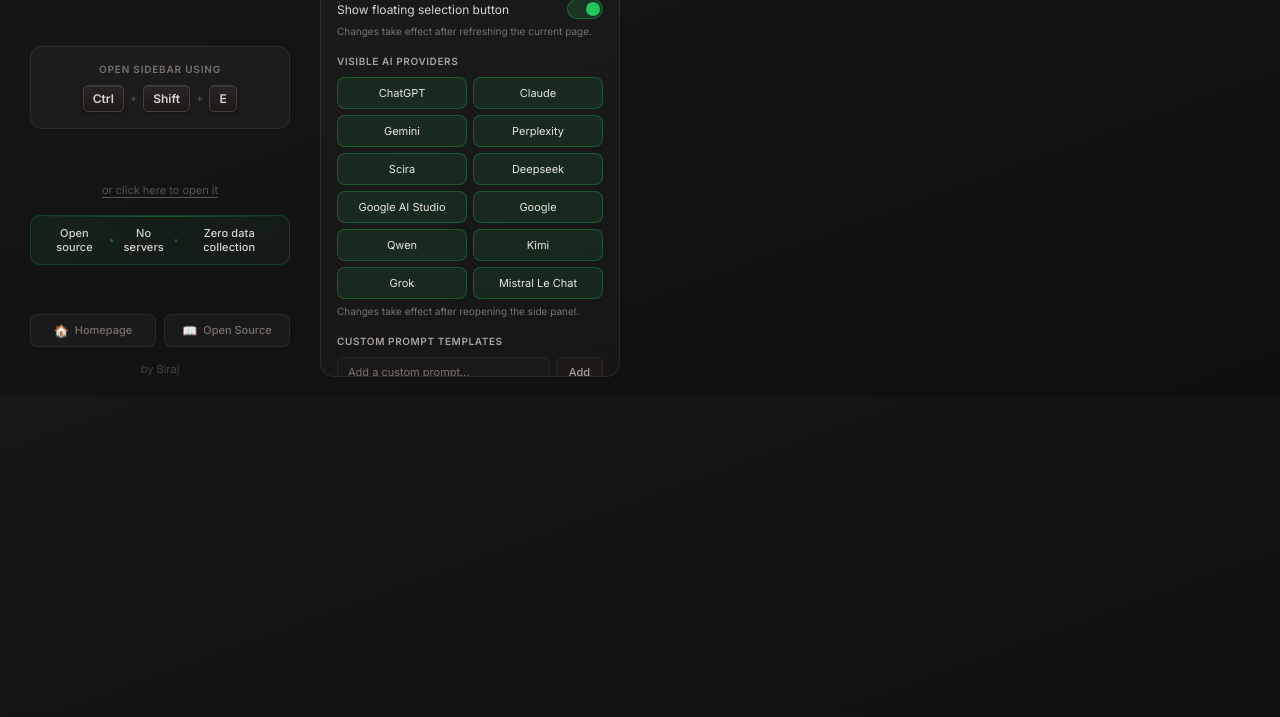
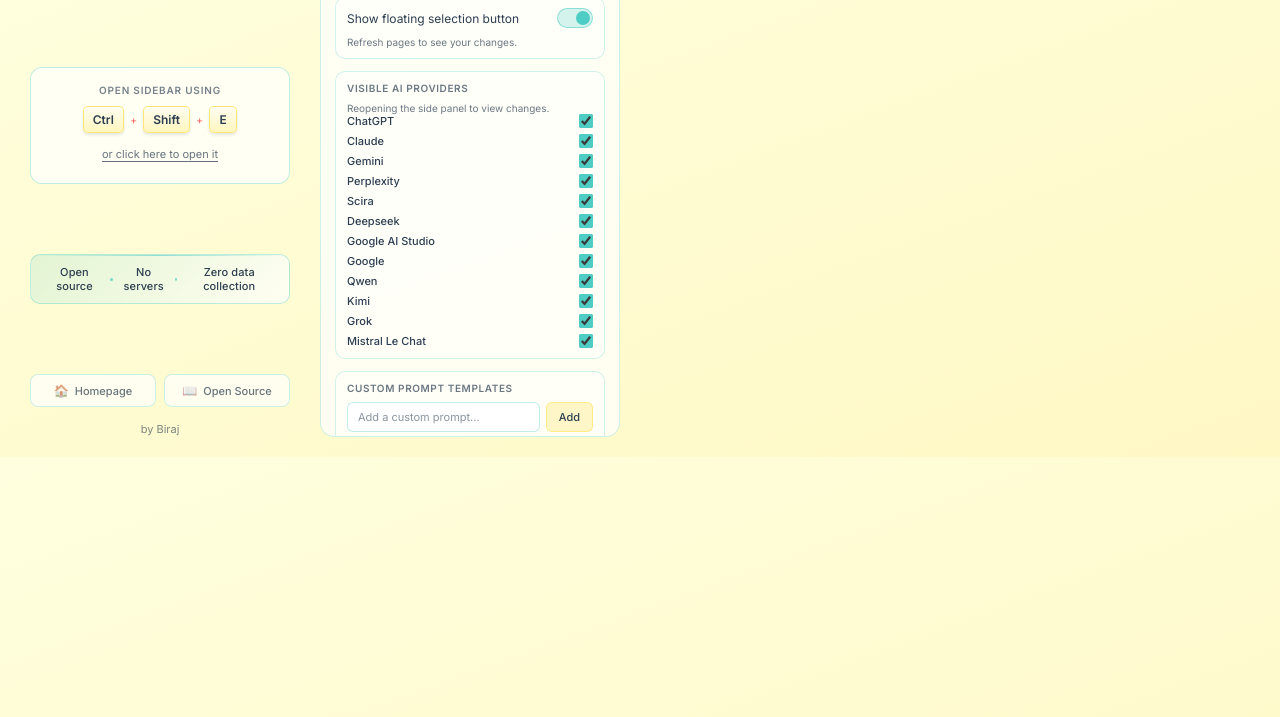
Before and after one commit to biraj21/ask-my-ai, a website built with Vite: page popup.html in a window 1280 px wide. Shown: the part 83-800 px from the top of the page. Built offline with nearby package versions, Linux system fonts and the light colour scheme; some packages are replaced by stand-ins of ours; no server answers.

Commit message:
v0.0.10: selection btn timeout & popup improvement

```diff
--- a/package.json
+++ b/package.json
@@ -1,7 +1,7 @@
 {
   "name": "ask-my-ai",
   "private": true,
-  "version": "0.0.9",
+  "version": "0.0.10",
   "type": "module",
   "scripts": {
     "dev": "vite",
--- a/popup.html
+++ b/popup.html
@@ -9,6 +9,15 @@
     <link rel="preconnect" href="https://fonts.gstatic.com" crossorigin />
     <link href="https://fonts.googleapis.com/css2?family=Inter:wght@400;500;600;700&display=swap" rel="stylesheet" />
     <style>
+      :root {
+        --primary-color: #ff6b6b;
+        --secondary-color: #4ecdc4;
+        --text-color: #2c3e50;
+        --background-color: #ffffdf;
+        --sun-color: #ffe66d;
+        --cloud-color: #ffffff;
+      }
+
       * {
         margin: 0;
         padding: 0;
@@ -17,9 +26,9 @@
 
       body {
         width: 640px;
-        height: 480px;
-        background: linear-gradient(160deg, #171717 0%, #0f0f0f 100%);
-        color: #e7e5e4;
+        height: 540px;
+        background: linear-gradient(160deg, var(--background-color) 0%, #fff8c5 100%);
+        color: var(--text-color);
         font-family:
           "Inter",
           -apple-system,
@@ -39,11 +48,11 @@
         background: transparent;
       }
       ::-webkit-scrollbar-thumb {
-        background: rgba(255, 255, 255, 0.1);
+        background: rgba(44, 62, 80, 0.18);
         border-radius: 4px;
       }
       ::-webkit-scrollbar-thumb:hover {
-        background: rgba(255, 255, 255, 0.2);
+        background: rgba(44, 62, 80, 0.28);
       }
 
       .main-layout {
@@ -72,24 +81,24 @@
         font-size: 24px;
         font-weight: 700;
         letter-spacing: -0.6px;
-        color: #fafaf9;
+        color: var(--text-color);
         margin-bottom: 4px;
       }
 
       .left-panel__subtitle {
         font-size: 12px;
-        color: #78716c;
+        color: rgba(44, 62, 80, 0.72);
         font-weight: 400;
       }
 
       .left-panel__subtitle u {
-        text-decoration-color: #57534e;
+        text-decoration-color: var(--primary-color);
       }
 
       /* Shortcut Display */
       .left-panel__shortcut-info {
-        background: rgba(255, 255, 255, 0.03);
-        border: 1px solid rgba(255, 255, 255, 0.07);
+        background: rgba(255, 255, 255, 0.7);
+        border: 1px solid rgba(78, 205, 196, 0.35);
         border-radius: 12px;
         padding: 16px 20px;
         text-align: center;
@@ -101,7 +110,7 @@
 
       .left-panel__shortcut-description {
         font-size: 10px;
-        color: #78716c;
+        color: rgba(44, 62, 80, 0.65);
         margin-bottom: 10px;
         text-transform: uppercase;
         letter-spacing: 0.8px;
@@ -115,30 +124,30 @@
       }
 
       .left-panel__shortcut-keys kbd {
-        background: linear-gradient(180deg, #292524 0%, #1c1917 100%);
+        background: linear-gradient(180deg, #fffdf0 0%, #fff6bf 100%);
         padding: 5px 9px;
         border-radius: 5px;
-        border: 1px solid #44403c;
+        border: 1px solid rgba(255, 230, 109, 0.9);
         font-family: inherit;
         font-size: 12px;
         font-weight: 600;
         box-shadow:
-          0 2px 3px rgba(0, 0, 0, 0.3),
-          inset 0 1px 0 rgba(255, 255, 255, 0.06);
-        color: #d6d3d1;
+          0 2px 3px rgba(44, 62, 80, 0.12),
+          inset 0 1px 0 rgba(255, 255, 255, 0.8);
+        color: var(--text-color);
         min-width: 28px;
         text-align: center;
       }
 
       .left-panel__shortcut-keys span {
-        color: #57534e;
+        color: var(--primary-color);
         font-size: 11px;
       }
 
       /* Shortcut Warning */
       .left-panel__shortcut-warning {
-        background: rgba(239, 68, 68, 0.06);
-        border: 1px solid rgba(239, 68, 68, 0.2);
+        background: rgba(255, 107, 107, 0.1);
+        border: 1px solid rgba(255, 107, 107, 0.35);
         border-radius: 12px;
         padding: 14px 16px;
         text-align: center;
@@ -156,31 +165,31 @@
       .left-panel__warning-title {
         font-size: 12px;
         font-weight: 600;
-        color: #ef4444;
+        color: var(--primary-color);
         margin-bottom: 4px;
       }
 
       .left-panel__warning-description {
-        color: #a8a29e;
+        color: rgba(44, 62, 80, 0.82);
         font-size: 11px;
         line-height: 1.4;
         margin-bottom: 10px;
       }
 
       .left-panel__warning-description strong {
-        color: #ef4444;
+        color: var(--primary-color);
         font-weight: 600;
       }
 
       .left-panel__warning-description kbd {
-        background: linear-gradient(180deg, #292524 0%, #1c1917 100%);
+        background: linear-gradient(180deg, #fffdf0 0%, #fff6bf 100%);
         padding: 2px 5px;
         border-radius: 3px;
-        border: 1px solid #44403c;
+        border: 1px solid rgba(255, 230, 109, 0.9);
         font-family: inherit;
         font-size: 10px;
-        color: #d6d3d1;
-        box-shadow: 0 1px 2px rgba(0, 0, 0, 0.3);
+        color: var(--text-color);
+        box-shadow: 0 1px 2px rgba(44, 62, 80, 0.12);
       }
 
       #warning-shortcut {
@@ -188,9 +197,9 @@
       }
 
       .left-panel__warning-btn {
-        background: rgba(239, 68, 68, 0.12);
-        color: #ef4444;
-        border: 1px solid rgba(239, 68, 68, 0.25);
+        background: rgba(255, 107, 107, 0.2);
+        color: var(--primary-color);
+        border: 1px solid rgba(255, 107, 107, 0.38);
         padding: 6px 14px;
         border-radius: 6px;
         cursor: pointer;
@@ -201,14 +210,15 @@
       }
 
       .left-panel__warning-btn:hover {
-        background: rgba(239, 68, 68, 0.2);
+        background: rgba(255, 107, 107, 0.3);
       }
 
       /* Open Button */
       .left-panel__open-btn {
         background: none;
         border: none;
-        color: #57534e;
+        color: rgba(44, 62, 80, 0.72);
+        margin-top: 8px;
         font-size: 11px;
         cursor: pointer;
         text-decoration: underline;
@@ -219,13 +229,13 @@
       }
 
       .left-panel__open-btn:hover {
-        color: #a8a29e;
+        color: var(--primary-color);
       }
 
       /* Privacy Notice */
       .left-panel__privacy-notice {
-        background: linear-gradient(135deg, rgba(34, 197, 94, 0.08) 0%, rgba(45, 212, 110, 0.04) 100%);
-        border: 1px solid rgba(34, 197, 94, 0.2);
+        background: linear-gradient(135deg, rgba(78, 205, 196, 0.16) 0%, rgba(255, 255, 255, 0.72) 100%);
+        border: 1px solid rgba(78, 205, 196, 0.35);
         border-radius: 10px;
         padding: 10px 14px;
         text-align: center;
@@ -243,13 +253,13 @@
         left: 0;
         right: 0;
         height: 1px;
-        background: linear-gradient(90deg, transparent, rgba(34, 197, 94, 0.4), transparent);
+        background: linear-gradient(90deg, transparent, rgba(78, 205, 196, 0.6), transparent);
       }
 
       .left-panel__privacy-text {
         font-size: 11px;
         font-weight: 500;
-        color: #d6d3d1;
+        color: var(--text-color);
         display: flex;
         align-items: center;
         justify-content: center;
@@ -260,7 +270,7 @@
       .left-panel__privacy-text .dot {
         width: 3px;
         height: 3px;
-        background: rgba(34, 197, 94, 0.4);
+        background: rgba(78, 205, 196, 0.7);
         border-radius: 50%;
         display: inline-block;
       }
@@ -285,7 +295,7 @@
 
       .left-panel__link-btn {
         flex: 1;
-        color: #78716c;
+        color: rgba(44, 62, 80, 0.72);
         text-decoration: none;
         font-size: 11px;
         font-weight: 500;
@@ -296,15 +306,15 @@
         gap: 6px;
         padding: 8px;
         border-radius: 8px;
-        background: rgba(255, 255, 255, 0.03);
-        border: 1px solid rgba(255, 255, 255, 0.07);
+        background: rgba(255, 255, 255, 0.66);
+        border: 1px solid rgba(78, 205, 196, 0.28);
         transition: all 0.15s ease;
       }
 
       .left-panel__link-btn:hover {
-        color: #d6d3d1;
-        background: rgba(255, 255, 255, 0.06);
-        border-color: rgba(255, 255, 255, 0.12);
+        color: var(--text-color);
+        background: rgba(255, 255, 255, 0.9);
+        border-color: rgba(78, 205, 196, 0.45);
       }
 
       .left-panel__link-icon {
@@ -316,7 +326,7 @@
       }
 
       .left-panel__credits-link {
-        color: #44403c;
+        color: rgba(44, 62, 80, 0.62);
         text-decoration: none;
         font-size: 11px;
         font-weight: 400;
@@ -324,7 +334,7 @@
       }
 
       .left-panel__credits-link:hover {
-        color: #78716c;
+        color: var(--primary-color);
       }
 
       /* ── Right Panel ── */
@@ -338,8 +348,8 @@
       .settings-section {
         flex: 1;
         border-radius: 14px;
-        background: rgba(255, 255, 255, 0.025);
-        border: 1px solid rgba(255, 255, 255, 0.07);
+        background: rgba(255, 255, 255, 0.7);
+        border: 1px solid rgba(78, 205, 196, 0.28);
         display: flex;
         flex-direction: column;
         overflow: hidden;
@@ -347,35 +357,41 @@
 
       .settings-header {
         padding: 14px 16px;
-        border-bottom: 1px solid rgba(255, 255, 255, 0.07);
+        border-bottom: 1px solid rgba(78, 205, 196, 0.28);
         flex-shrink: 0;
       }
 
       .settings-title {
         font-size: 13px;
         font-weight: 600;
-        color: #e7e5e4;
+        color: var(--text-color);
       }
 
       .settings-content {
         flex: 1;
         display: flex;
         flex-direction: column;
-        gap: 18px;
+        gap: 12px;
         overflow-y: auto;
-        padding: 16px;
+        padding: 14px;
         min-height: 0;
       }
 
       /* Toggle */
+      .setting-group {
+        background: rgba(255, 255, 255, 0.52);
+        border: 1px solid rgba(78, 205, 196, 0.26);
+        border-radius: 10px;
+        padding: 10px 11px;
+      }
 
       .setting-group-label {
         font-size: 10px;
         text-transform: uppercase;
         letter-spacing: 0.6px;
-        color: #a8a29e;
+        color: rgba(44, 62, 80, 0.7);
         font-weight: 600;
-        margin-bottom: 10px;
+        margin-bottom: 8px;
       }
 
       .toggle-row {
@@ -388,7 +404,7 @@
 
       .toggle-row__text {
         font-size: 12px;
-        color: #d6d3d1;
+        color: var(--text-color);
       }
 
       .toggle-row input[type="checkbox"] {
@@ -409,9 +425,9 @@
       .toggle-track {
         position: absolute;
         inset: 0;
-        background: #292524;
+        background: rgba(44, 62, 80, 0.18);
         border-radius: 10px;
-        border: 1px solid #44403c;
+        border: 1px solid rgba(44, 62, 80, 0.24);
         transition: all 0.2s;
       }
 
@@ -422,63 +438,64 @@
         left: 2px;
         width: 14px;
         height: 14px;
-        background: #78716c;
+        background: rgba(44, 62, 80, 0.62);
         border-radius: 50%;
         transition: all 0.2s;
       }
 
       .toggle-row input:checked ~ .toggle-switch .toggle-track {
-        background: rgba(34, 197, 94, 0.15);
-        border-color: rgba(34, 197, 94, 0.35);
+        background: rgba(78, 205, 196, 0.24);
+        border-color: rgba(78, 205, 196, 0.55);
       }
 
       .toggle-row input:checked ~ .toggle-switch .toggle-track::before {
         transform: translateX(16px);
-        background: #22c55e;
+        background: var(--secondary-color);
       }
 
       .settings-hint {
         font-size: 10px;
-        color: #78716c;
-        margin-top: 6px;
+        color: rgba(44, 62, 80, 0.7);
+        margin-top: 8px;
       }
 
       /* AI Providers */
 
       .ai-list {
-        display: grid;
-        grid-template-columns: repeat(2, 1fr);
+        display: flex;
+        flex-direction: column;
         gap: 6px;
       }
 
       .ai-item {
         display: flex;
         align-items: center;
-        justify-content: center;
-        gap: 0;
+        justify-content: space-between;
+        gap: 10px;
         font-size: 11px;
-        color: #a8a29e;
+        color: rgba(44, 62, 80, 0.68);
         cursor: pointer;
-        padding: 8px 6px;
-        border-radius: 8px;
-        background: rgba(255, 255, 255, 0.025);
-        border: 1px solid rgba(255, 255, 255, 0.07);
+        padding: 0;
+        border: 0;
+        background: transparent;
         transition: all 0.15s;
       }
 
       .ai-item:hover {
-        background: rgba(255, 255, 255, 0.04);
-        color: #d6d3d1;
+        color: var(--text-color);
       }
 
-      .ai-item input[type="checkbox"] {
-        display: none;
+      .ai-item__name {
+        font-weight: 500;
+        color: var(--text-color);
+        flex: 1;
       }
 
-      .ai-item:has(input:checked) {
-        background: rgba(34, 197, 94, 0.1);
-        border-color: rgba(34, 197, 94, 0.3);
-        color: #e7e5e4;
+      .ai-item__checkbox {
+        width: 14px;
+        height: 14px;
+        flex-shrink: 0;
+        accent-color: var(--secondary-color);
       }
 
       /* Prompt Templates */
@@ -492,10 +509,10 @@
       .prompt-input {
         flex: 1;
         padding: 7px 10px;
-        background: #1a1918;
-        border: 1px solid #292524;
+        background: rgba(255, 255, 255, 0.92);
+        border: 1px solid rgba(78, 205, 196, 0.35);
         border-radius: 6px;
-        color: #e7e5e4;
+        color: var(--text-color);
         font-size: 11px;
         font-family: inherit;
         outline: none;
@@ -503,19 +520,19 @@
       }
 
       .prompt-input:focus {
-        border-color: #44403c;
+        border-color: var(--secondary-color);
       }
 
       .prompt-input::placeholder {
-        color: #78716c;
+        color: rgba(44, 62, 80, 0.55);
       }
 
       .prompt-add-btn {
         padding: 7px 12px;
-        background: #1c1917;
-        border: 1px solid #292524;
+        background: rgba(255, 230, 109, 0.35);
+        border: 1px solid rgba(255, 230, 109, 0.75);
         border-radius: 6px;
-        color: #a8a29e;
+        color: var(--text-color);
         font-size: 11px;
         font-weight: 500;
         font-family: inherit;
@@ -525,8 +542,8 @@
       }
 
       .prompt-add-btn:hover {
-        background: #292524;
-        color: #e7e5e4;
+        background: rgba(255, 230, 109, 0.6);
+        color: var(--text-color);
       }
 
       .prompt-list {
@@ -542,16 +559,16 @@
         align-items: center;
         gap: 8px;
         padding: 8px 10px;
-        background: rgba(255, 255, 255, 0.025);
-        border: 1px solid rgba(255, 255, 255, 0.06);
+        background: rgba(255, 255, 255, 0.72);
+        border: 1px solid rgba(78, 205, 196, 0.28);
         border-radius: 6px;
         font-size: 11px;
-        color: #d6d3d1;
+        color: var(--text-color);
         transition: all 0.15s;
       }
 
       .prompt-item:hover {
-        background: rgba(255, 255, 255, 0.04);
+        background: rgba(255, 255, 255, 0.92);
       }
 
       .prompt-item-text {
@@ -563,11 +580,11 @@
       }
 
       .prompt-item-text:hover {
-        color: #e7e5e4;
+        color: var(--primary-color);
       }
 
       .prompt-delete-btn {
-        color: #78716c;
+        color: rgba(44, 62, 80, 0.62);
         cursor: pointer;
         padding: 2px;
         border-radius: 3px;
@@ -578,8 +595,8 @@
       }
 
       .prompt-delete-btn:hover {
-        color: #ef4444;
-        background: rgba(239, 68, 68, 0.1);
+        color: var(--primary-color);
+        background: rgba(255, 107, 107, 0.18);
       }
 
       /* Links reset */
@@ -610,6 +627,7 @@
             <span>+</span>
             <kbd data-key="2">E</kbd>
           </div>
+          <button id="open-sidebar" class="left-panel__open-btn">or click here to open it</button>
         </div>
 
         <div class="left-panel__shortcut-warning" id="shortcut-warning" style="display: none">
@@ -620,8 +638,6 @@
           </p>
           <button id="open-shortcuts-page" class="left-panel__warning-btn">Set Shortcut</button>
         </div>
-
-        <button id="open-sidebar" class="left-panel__open-btn">or click here to open it</button>
 
         <div class="left-panel__privacy-notice">
           <p class="left-panel__privacy-text">
@@ -663,14 +679,14 @@
                   <div class="toggle-track"></div>
                 </div>
               </label>
-              <p class="settings-hint">Changes take effect after refreshing the current page.</p>
+              <p class="settings-hint">Refresh pages to see your changes.</p>
             </div>
 
             <!-- AI Providers -->
             <div class="setting-group ai-settings">
               <p class="setting-group-label">Visible AI providers</p>
+              <p class="settings-hint">Reopening the side panel to view changes.</p>
               <div id="ai-list" class="ai-list"></div>
-              <p class="settings-hint">Changes take effect after reopening the side panel.</p>
             </div>
 
             <!-- Prompts -->
--- a/src/content/ui/ask.ts
+++ b/src/content/ui/ask.ts
@@ -20,9 +20,8 @@
       }
 
       .button-wrapper {
-        background: linear-gradient(135deg, #667eea 0%, #764ba2 100%);
-        border-radius: 10px;
-        padding: 2px;
+        border: 1px solid #667eea;
+        border-radius: 6px;
         transition: all 0.2s cubic-bezier(0.4, 0, 0.2, 1);
         box-shadow:
           0 2px 8px rgba(0, 0, 0, 0.15),
@@ -62,7 +61,6 @@
 
       img {
         display: block;
-        border-radius: 6px;
         width: 28px;
         height: 28px;
         position: relative;
--- a/src/popup.ts
+++ b/src/popup.ts
@@ -164,13 +164,22 @@
 
       const checkbox = document.createElement("input");
       checkbox.type = "checkbox";
+      checkbox.className = "ai-item__checkbox";
       checkbox.checked = enabledAIs!.includes(key as any);
 
-      const span = document.createElement("span");
-      span.textContent = AI_WEBSITES[key].label;
+      const nameSpan = document.createElement("span");
+      nameSpan.className = "ai-item__name";
+      nameSpan.textContent = AI_WEBSITES[key].label;
 
+      const updateItemState = () => {
+        const isEnabled = checkbox.checked;
+        item.dataset.enabled = String(isEnabled);
+      };
+
+      updateItemState();
+
+      item.appendChild(nameSpan);
       item.appendChild(checkbox);
-      item.appendChild(span);
 
       checkbox.addEventListener("change", async () => {
         const currentlyEnabled = new Set(enabledAIs);
@@ -181,12 +190,14 @@
           // Prevent disabling all providers – keep at least one
           if (currentlyEnabled.size <= 1) {
             checkbox.checked = true;
+            updateItemState();
             return;
           }
           currentlyEnabled.delete(key as any);
         }
 
         enabledAIs = Array.from(currentlyEnabled) as any;
+        updateItemState();
         await ExtStorage.local.setEnabledAIs(enabledAIs as any);
       });
 
```
Also changed, not shown: src/content/selection-popup.ts (+79 -5 lines), manifest.json.
